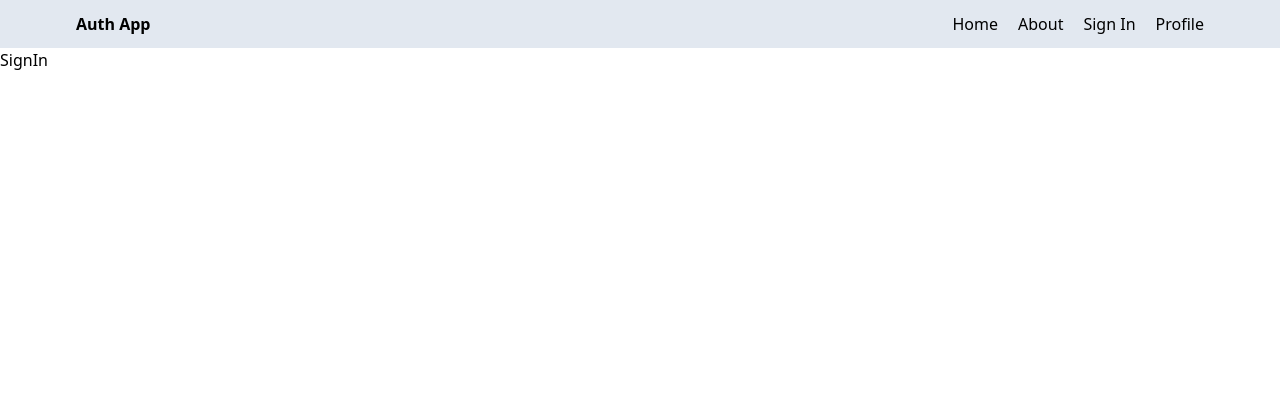
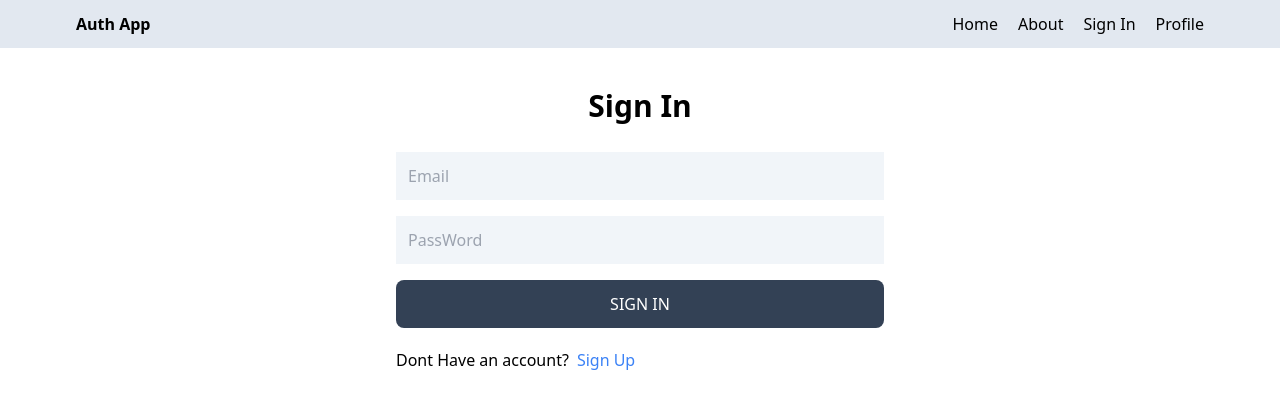
Before and after one commit to vipuldhomane/MERN-Auth, a React (Vite) app in the folder client/: page /sign-in in a window 1280 px wide. Shown: the top 408 px of the page. Built offline with nearby package versions, Linux system fonts and the light colour scheme.

Commit message:
Complete sing in  functionality in frontend

```diff
--- a/client/src/pages/SignIn.jsx
+++ b/client/src/pages/SignIn.jsx
@@ -1,7 +1,82 @@
-
+import { useState } from "react";
+import { Link, useNavigate } from "react-router-dom";
 
 const SignIn = () => {
-  return <div>SignIn</div>;
+  const [formData, setFormData] = useState({});
+  const [error, setError] = useState(false);
+  const [errorMessage, setErrorMessage] = useState(null);
+  const [loading, setLoading] = useState(false);
+  const navigate = useNavigate();
+
+  const handleChange = (e) => {
+    setFormData({ ...formData, [e.target.id]: e.target.value });
+  };
+
+  const handleSubmit = async (e) => {
+    e.preventDefault();
+    try {
+      setLoading(true);
+      setError(false);
+      setErrorMessage(null);
+      // call the Api
+      // to make this api call work wihout domain we have to setup proxy in vite config
+      // in the fetch api passing method and headers is necessary. else it wont  work
+      const res = await fetch("/api/auth/signin", {
+        method: "POST",
+        headers: {
+          "Content-Type": "application/json",
+        },
+        body: JSON.stringify(formData),
+      });
+      const data = await res.json();
+      setLoading(false);
+      // console.log(data);
+      if (data.success === false) {
+        setError(true);
+        setErrorMessage(data.message);
+        return;
+      }
+      navigate("/");
+    } catch (error) {
+      setLoading(false);
+      setError(true);
+    }
+  };
+  return (
+    <div className="p-3 max-w-lg mx-auto">
+      <h1 className="text-3xl text-center font-semibold my-7">Sign In</h1>
+      <form onSubmit={handleSubmit} className="flex flex-col gap-4">
+        <input
+          type="text"
+          placeholder="Email"
+          id="email"
+          className="bg-slate-100 p-3"
+          onChange={handleChange}
+        />
+        <input
+          type="text"
+          placeholder="PassWord"
+          id="password"
+          className="bg-slate-100 p-3"
+          onChange={handleChange}
+        />
+        <button
+          disabled={loading}
+          className="bg-slate-700 text-white p-3 rounded-lg uppercase hover:opacity-95 disabled:opacity-80"
+        >
+          {loading ? "Loading..." : "Sign In"}
+        </button>
+      </form>
+      <div className="flex gap-2 mt-5">
+        <p>Dont Have an account?</p>
+        <Link to="/sign-up">
+          <span className="text-blue-500">Sign Up</span>
+        </Link>
+      </div>
+      <p className="text-red-700">{error && "Something went Wrong!"}</p>
+      {/* <p className="text-red-700">{error && errorMessage}</p> */}
+    </div>
+  );
 };
 
 export default SignIn;
--- a/client/src/pages/SignUp.jsx
+++ b/client/src/pages/SignUp.jsx
@@ -1,11 +1,12 @@
 import { useState } from "react";
-import { Link } from "react-router-dom";
+import { Link, useNavigate } from "react-router-dom";
 
 const SignUp = () => {
   const [formData, setFormData] = useState({});
   const [error, setError] = useState(false);
   const [errorMessage, setErrorMessage] = useState(null);
   const [loading, setLoading] = useState(false);
+  const navigate = useNavigate();
 
   const handleChange = (e) => {
     setFormData({ ...formData, [e.target.id]: e.target.value });
@@ -35,6 +36,7 @@
         setErrorMessage(data.message);
         return;
       }
+      navigate("/sign-in");
     } catch (error) {
       setLoading(false);
       setError(true);
```
Also changed, not shown: 1 other file (tests, documents, lock files or other folders).
